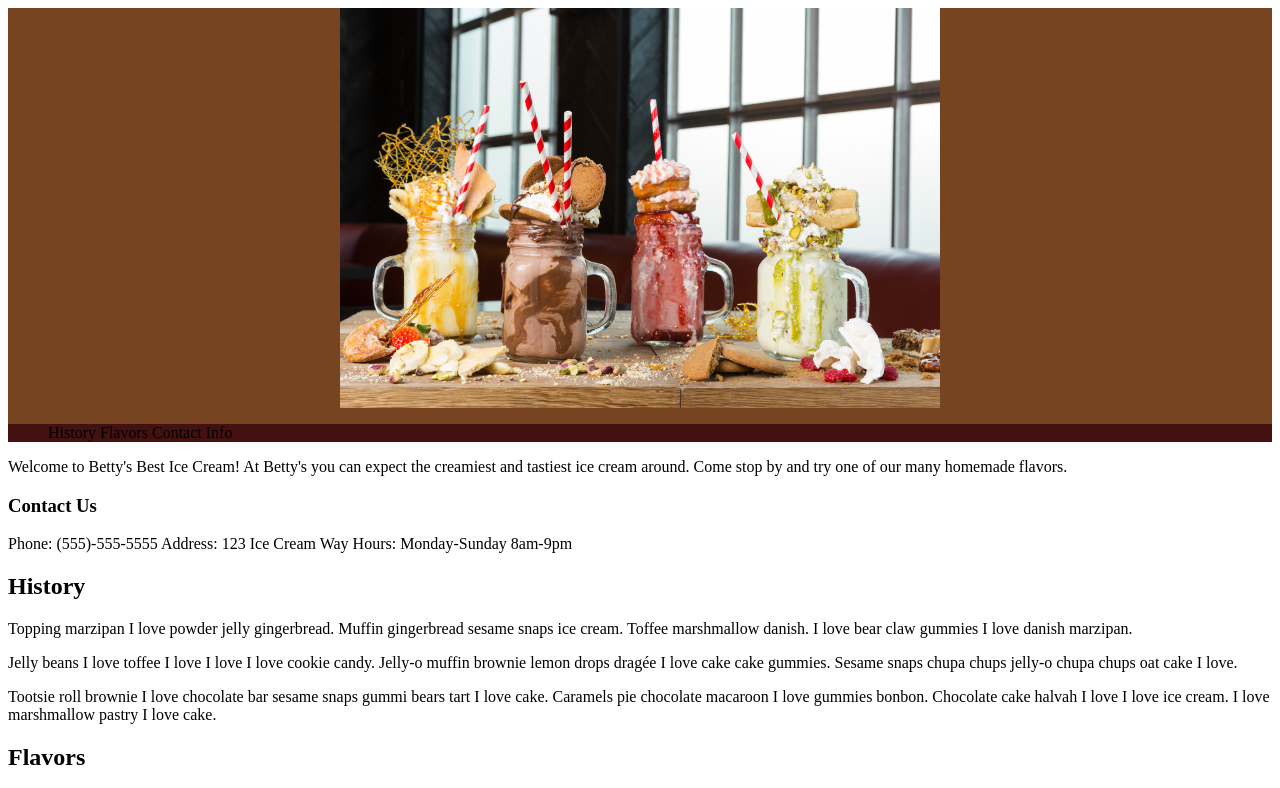
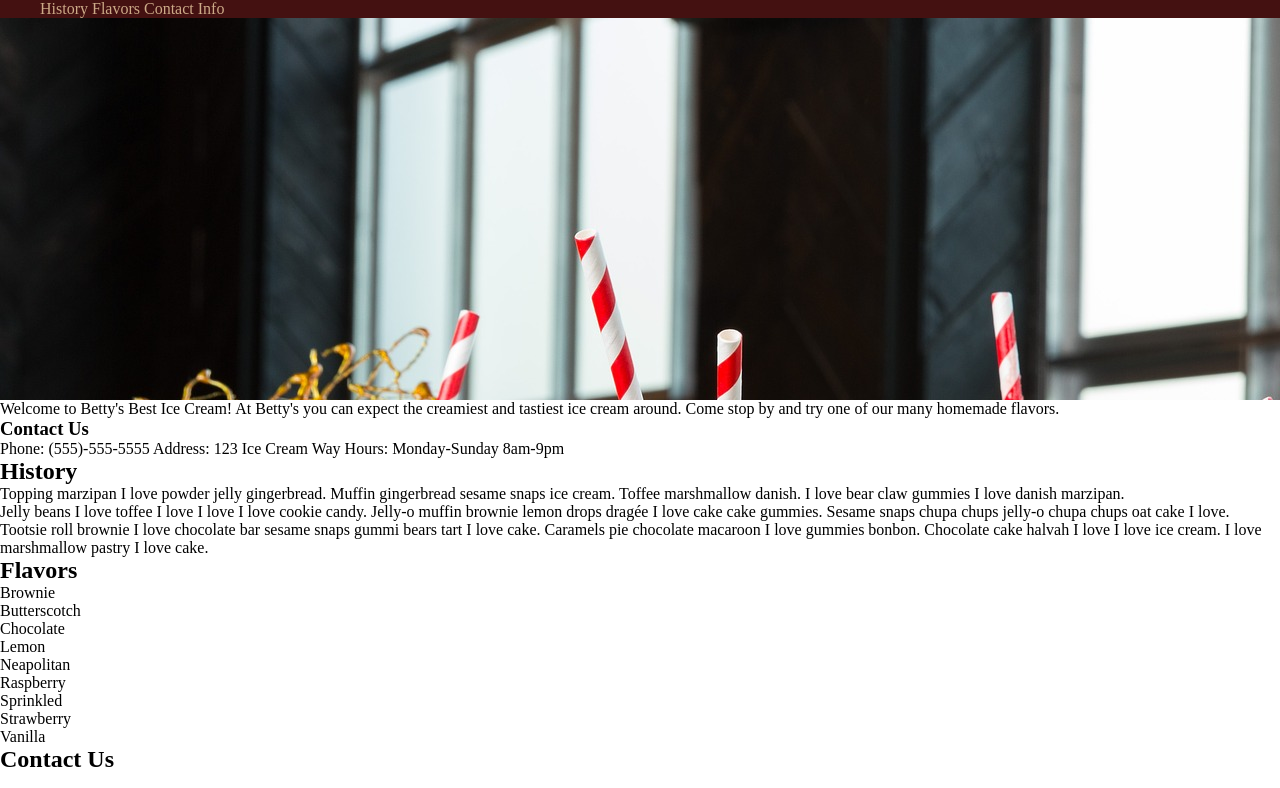
Before and after one commit to kfurness-tiy/wk-01-betty-icecream, a plain HTML site: page index.html in a window 1280 px wide. Shown: the top 788 px of the page. Drawn offline with Linux system fonts and the light colour scheme.

Commit message:
feat(fix) Link stylesheet; Change header layout;
Link stylesheet correctly to html so styles will be applied.
Work on header design to match design.

```diff
--- a/index.html
+++ b/index.html
@@ -8,7 +8,6 @@
 
   <body>
     <header>
-      <img src="./images/ice-cream.jpg" alt="This is an image of four ice cream sundaes." />
       <nav>
         <ul>
           <li>History</li>
--- a/styles/main.css
+++ b/styles/main.css
@@ -1,15 +1,24 @@
+* {
+  margin: 0;
+  border: 0;
+}
+
 header {
+  height: 400px;
+  background-image: url("../images/ice-cream.jpg");
   background-color: #742;
 }
 
 header img {
-  height: 400px;
+  height: 100%;
   margin: auto;
   display: block;
+  position: relative;
 }
 
 nav {
   background-color: #411;
+  color: #ca8;
 }
 
 li {
```
